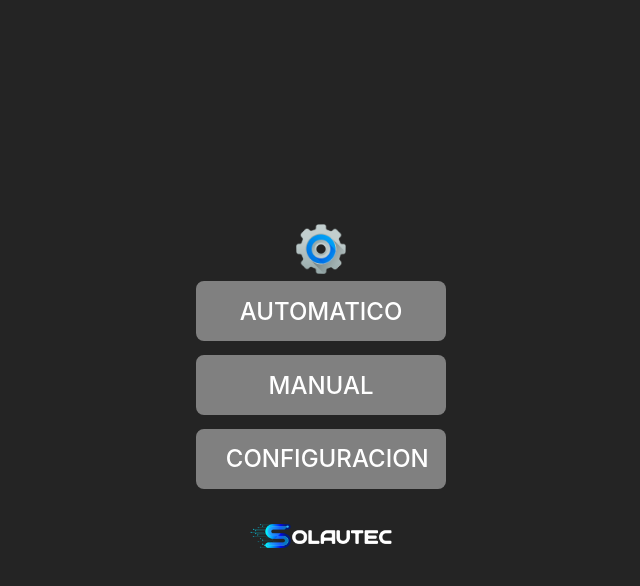
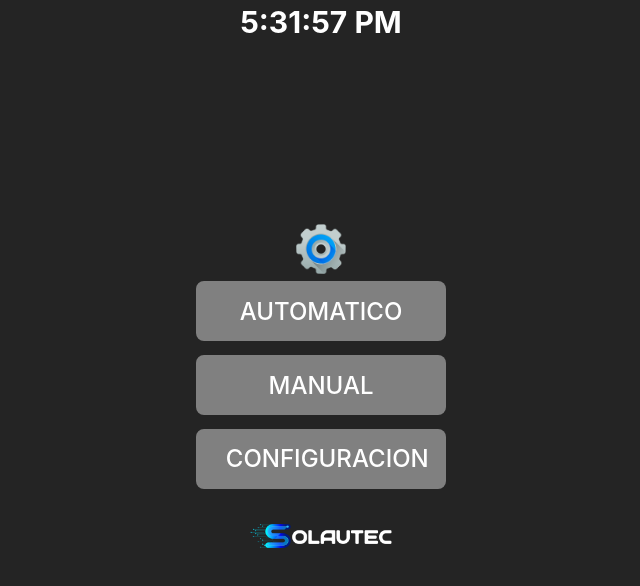
Before and after one commit to cristianflobo/ProyectoRenalMixer, a React (Vite) app in the folder src/renderer/: page / in a window 1280 px wide. Shown: the top 586 px of the page, without its empty margins (319-959 px from the left). Built offline with nearby package versions, Linux system fonts and the light colour scheme; what @renderer/utils would draw is missing.

Commit message:
add clockTime component

```diff
--- a/src/renderer/src/App.tsx
+++ b/src/renderer/src/App.tsx
@@ -1,3 +1,4 @@
+import { ClockTime } from './components/clockTime/Clock'
 import { KeyBoardNumeric } from './components/keyBoardNumeric/KeyBoardNumeric'
 import { Message } from './components/message/Message'
 import useApp from './hooks/useApp'
@@ -15,32 +16,25 @@ function App(): JSX.Element {
     mensajeGeneral,
     selectScreen
   } = useApp()
-console.log(selectScreen)
+  console.log(selectScreen)
   return (
-    <MenssageGeneralContext.Provider value={{mensajeGeneral, setmensajeGeneral}}>
+    <MenssageGeneralContext.Provider value={{ mensajeGeneral, setmensajeGeneral }}>
       <div className="conteiner">
-        <img  src={config}></img>
+        <ClockTime/>
+        <img src={config}></img>
         <button>AUTOMATICO</button>
-        <button onClick={() => setSelectScreen({manual:true, config:false})}>MANUAL</button>
-        <button onClick={() => setSelectScreen({manual:false, config:true})}>CONFIGURACION</button>
-        <img  src={sola}></img>
+        <button onClick={() => setSelectScreen({ manual: true, config: false })}>MANUAL</button>
+        <button onClick={() => setSelectScreen({ manual: false, config: true })}>
+          CONFIGURACION
+        </button>
+        <img src={sola}></img>
         {selectScreen.config ? <ConfigMixer closeWindows={setSelectScreen} /> : null}
         {selectScreen.manual ? <Manual closeWindows={setSelectScreen} /> : null}
-        {/* <p
-          style={{ height: '50px', width: '100px' }}
-          onClick={() =>
-            setOnOnchangeViewKeyBoardNumeric({ ...onOnchangeViewKeyBoardNumeric, view: true })
-          }
-        >
-          {onOnchangeViewKeyBoardNumeric.data}
-        </p> */}
         {onOnchangeViewKeyBoardNumeric.view ? (
           <KeyBoardNumeric setKey={setOnOnchangeViewKeyBoardNumeric} />
         ) : null}
 
-        {
-          mensajeGeneral.view?<Message/>:null
-        }
+        {mensajeGeneral.view ? <Message /> : null}
       </div>
     </MenssageGeneralContext.Provider>
   )
--- a/src/renderer/src/assets/main.css
+++ b/src/renderer/src/assets/main.css
@@ -20,13 +20,13 @@
   align-items: center;
   flex-direction: column;
 }
-.conteiner > img:first-child {
+.conteiner > img:nth-child(2) {
   right: 10px;
   top: 10px;
   width: 50px;
   height: 50px;
 }
-.conteiner > img:nth-child(5){
+.conteiner > img:nth-child(6){
   width: 150px;
   height: 80px;
 }
@@ -77,3 +77,11 @@ button:focus,
 button:focus-visible {
   outline: 4px auto -webkit-focus-ring-color;
 }
+
+.clock-time {
+  position: absolute;
+  color: white;
+  font-size: 30px;
+  top: 0;
+  z-index: 1;
+}
--- /dev/null
+++ b/src/renderer/src/components/clockTime/Clock.tsx
@@ -0,0 +1,13 @@
+import { useState } from 'react';
+
+export function ClockTime(): JSX.Element {
+  let time  = new Date().toLocaleTimeString()
+
+  const [ctime,setTime] = useState(time)
+  const UpdateTime=()=>{
+    time =  new Date().toLocaleTimeString()
+    setTime(time)
+  }
+  setInterval(UpdateTime)
+  return <strong className='clock-time'>{ctime}</strong>
+}
--- a/src/renderer/src/components/index.js
+++ b/src/renderer/src/components/index.js
@@ -2,3 +2,4 @@
 export  { EscanerSerial } from './escanerSerial/EscanerSerial'
 export  { KeyBoardNumeric } from './keyBoardNumeric/KeyBoardNumeric'
 export  { InputData } from './inputData/InputData'
+export  { ClockTime } from './clockTime/Clock'
--- a/src/renderer/src/screens/configMixer/ConfigMixer.tsx
+++ b/src/renderer/src/screens/configMixer/ConfigMixer.tsx
@@ -8,7 +8,6 @@ export function ConfigMixer({ closeWindows }) {
     activeKeyBoardNumeric,
     selectChange,
     onOnchangeViewKeyBoardNumeric,
-    //selectedValue,
     datosConfig,
     minutos,
     hora
@@ -24,7 +23,7 @@ export function ConfigMixer({ closeWindows }) {
                 <span>{item.title}</span>
                 <div style={{ display: 'flex' }}>
                   <div className="label-select">
-                    <label>Hora</label>
+                    <label>HH</label>
                     <select
                       value={item.hora1}
                       onChange={(event) => selectChange(event, i, 'hora1')}
@@ -36,7 +35,7 @@ export function ConfigMixer({ closeWindows }) {
                   </div>
 
                   <div className="label-select">
-                    <label>Minu</label>
+                    <label>MM</label>
                     <select
                       value={item.minu2}
                       onChange={(event) => selectChange(event, i, 'minu2')}
```
Also changed, not shown: dataPines/pinesUtilizados.txt (added), 5 other files (tests, documents, lock files or other folders).
